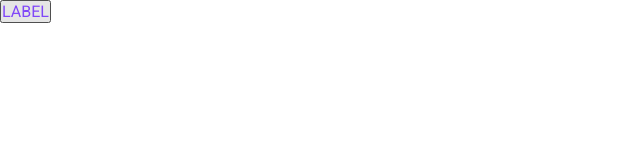
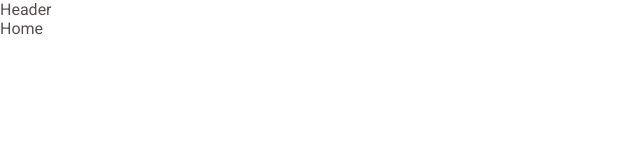
Before and after one commit to pedrohlucena/ignite-coffee-delivery, a React (Vite) app: page / in a window 1280 px wide. Shown: the top 160 px of the page, without its empty margins (0-640 px from the left). Built offline with nearby package versions, Linux system fonts and the light colour scheme.

Commit message:
create default layout

```diff
--- a/package.json
+++ b/package.json
@@ -12,6 +12,7 @@
   "dependencies": {
     "react": "^18.2.0",
     "react-dom": "^18.2.0",
+    "react-router-dom": "^6.14.2",
     "styled-components": "^6.0.5"
   },
   "devDependencies": {
--- a/src/App.tsx
+++ b/src/App.tsx
@@ -1,13 +1,16 @@
 import { ThemeProvider } from 'styled-components'
 import { defaultTheme } from './styles/themes/default'
-import { Button } from './components/Button'
 import { GlobalStyle } from './styles/themes/global'
+import { BrowserRouter } from 'react-router-dom'
+import { Router } from './Router'
 
 export function App() {
   return (
     <ThemeProvider theme={defaultTheme}>
       <GlobalStyle />
-      <Button />
+      <BrowserRouter>
+        <Router />
+      </BrowserRouter>
     </ThemeProvider>
   )
 }
--- /dev/null
+++ b/src/Router.tsx
@@ -0,0 +1,17 @@
+import { Routes, Route } from 'react-router-dom'
+
+import { DefaultLayout } from './layouts/DefaultLayout'
+
+import { Home } from './pages/Home'
+// import { History } from './pages/History'
+
+export function Router() {
+  return (
+    <Routes>
+      <Route path="/" element={<DefaultLayout />}>
+        <Route path="/" element={<Home />} />
+        {/* <Route path="/history" element={<History />} /> */}
+      </Route>
+    </Routes>
+  )
+}
--- /dev/null
+++ b/src/components/Header/index.tsx
@@ -0,0 +1,5 @@
+import * as S from './styles'
+
+export function Header() {
+  return <S.HeaderContainer>Header</S.HeaderContainer>
+}
--- /dev/null
+++ b/src/components/Header/styles.ts
@@ -0,0 +1,3 @@
+import { styled } from 'styled-components'
+
+export const HeaderContainer = styled.header``
--- /dev/null
+++ b/src/layouts/DefaultLayout/index.tsx
@@ -0,0 +1,12 @@
+import { Outlet } from 'react-router-dom'
+import { Header } from '../../components/Header'
+import * as S from './styles'
+
+export function DefaultLayout() {
+  return (
+    <S.DefaultLayoutContainer>
+      <Header />
+      <Outlet />
+    </S.DefaultLayoutContainer>
+  )
+}
--- /dev/null
+++ b/src/layouts/DefaultLayout/styles.ts
@@ -0,0 +1,3 @@
+import { styled } from 'styled-components'
+
+export const DefaultLayoutContainer = styled.div``
--- /dev/null
+++ b/src/pages/Home/index.tsx
@@ -0,0 +1,5 @@
+import * as S from './styles'
+
+export function Home() {
+  return <S.HomeContainer>Home</S.HomeContainer>
+}
--- /dev/null
+++ b/src/pages/Home/styles.ts
@@ -0,0 +1,3 @@
+import { styled } from 'styled-components'
+
+export const HomeContainer = styled.div``
```
Also changed, not shown: 1 other file (tests, documents, lock files or other folders).
